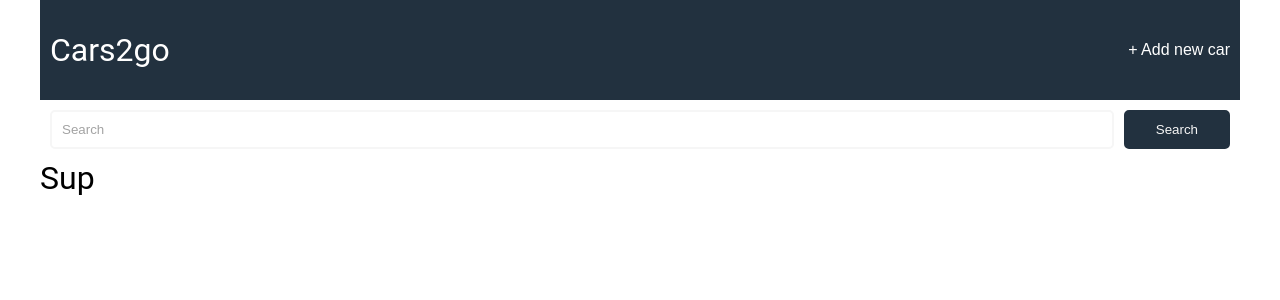
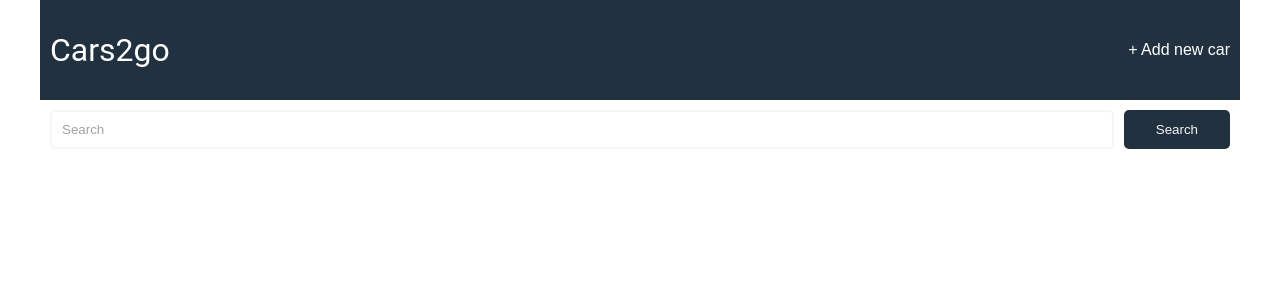
Before and after one commit to danieltalhaug/Applicant-assignment, a Vue app: page / in a window 1280 px wide. Shown: the top 300 px of the page. Built offline with nearby package versions, Linux system fonts and the light colour scheme.

Commit message:
Added Looping of RentalCards and passing of props from the cards array

```diff
--- a/src/App.vue
+++ b/src/App.vue
@@ -2,9 +2,17 @@
   <div id="app">
     <Header/>
     <Searchbar/>
-    <main>
-      <RentalCards/>
-    </main>
+    <section v-for="(card, index) in cards" :key="index">
+      <RentalCards
+        :title="card.title"
+        :price="card.price"
+        :image="card.imageUrl"
+        :persons="card.persons"
+        :doors="card.doors"
+        :liters="card.liters"
+        :description="card.description"
+      />
+    </section>
   </div>
 </template>
 
--- a/src/components/RentalCards.vue
+++ b/src/components/RentalCards.vue
@@ -1,13 +1,25 @@
 <template>
-    <h1>Sup</h1>
+    <article class="card">
+    </article>
 </template>
 
 <script>
 export default {
-  name: 'RentalCards'
+  name: 'RentalCards',
+  props: {
+    title: String,
+    price: Number,
+    image: String,
+    persons: Number,
+    doors: Number,
+    liters: Number,
+    description: String
+  }
 }
 </script>
 
 <style scoped>
-
+.card {
+    display: flex;
+}
 </style>
```
